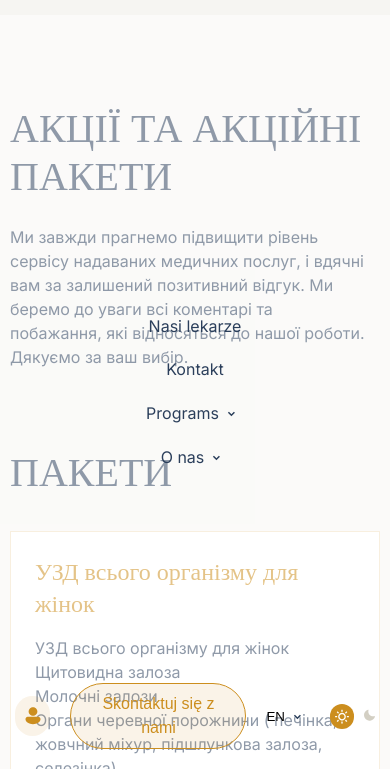
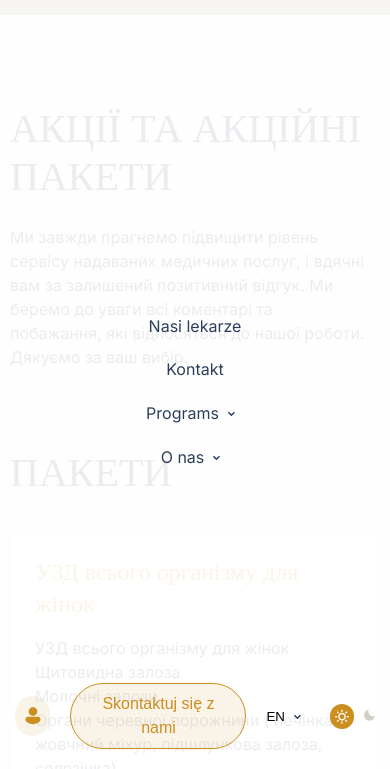
Before and after one commit to serkryvorotenko/test, a plain HTML site: page index.html in a window 390 px wide. Both pictures are taken after a click on the button 370 px from the left and 45 px from the top of the page. Shown: the part 75-844 px from the top of the page. Drawn offline with Linux system fonts and the light colour scheme; a web font is replaced by a local one.

Commit message:
fixed burger menu

```diff
--- a/script/main.js
+++ b/script/main.js
@@ -6,4 +6,5 @@ burgerBtn.addEventListener('click', () => {
     nav.classList.toggle('active')
     burgerBtn.classList.toggle('active')
     headerMenu.classList.toggle('active')
+    document.body.classList.toggle('scroll-block');
 })
--- a/style/style.css
+++ b/style/style.css
@@ -16,10 +16,15 @@
 body {
     font-family: "Inter", sans-serif;
     background: #F6F5F2;
-    min-height: 100vh;
+    height: 100vh;
+    overflow: auto;
     display: flex;
     flex-direction: column;
     justify-content: space-between;
+}
+
+body.scroll-block {
+    overflow: hidden;
 }
 
 main {
@@ -471,7 +476,7 @@ a {
         top: -100%;
         width: 100%;
         height: calc(100% - 90px);
-        background: rgba(255, 255, 255, 0.47);
+        background: rgba(255, 255, 255, 0.9);
         display: flex;
         flex-direction: column;
         align-items: center;
@@ -502,6 +507,7 @@ a {
     .header-burger > span {
         border: 1px solid black;
         width: 20px;
+        transition: 0.2s;
     }
 
     .header-burger.active > span:nth-child(2) {
```
